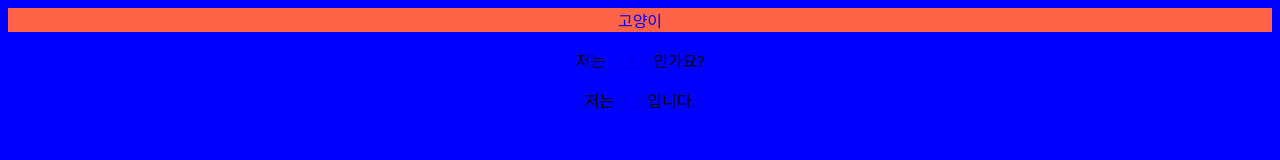
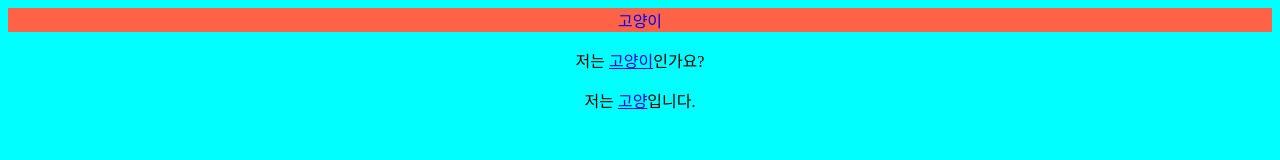
Before and after one commit to catloverqqop/proto-s-w1, a plain HTML site: page index.html in a window 1280 px wide. Drawn offline with Linux system fonts and the light colour scheme.

Commit message:
Update index.html

```diff
--- a/index.html
+++ b/index.html
@@ -3,7 +3,7 @@
 <title>고양이</title>
 <p style="background-color: tomato; color: blue;text-align: center;">고양이</p>
 </head>
-<body style="background-color: blue;">
+<body style="background-color: aqua;">
 <p style="text-align: center;">저는 <a href="https://ko.wikipedia.org/wiki/고양이">고양이</a>인가요?</p>
 <p style="text-align: center;">저는 <a href="https://ko.wikipedia.org/wiki/고양시">고양</a>입니다.</p>
 </body>
```
